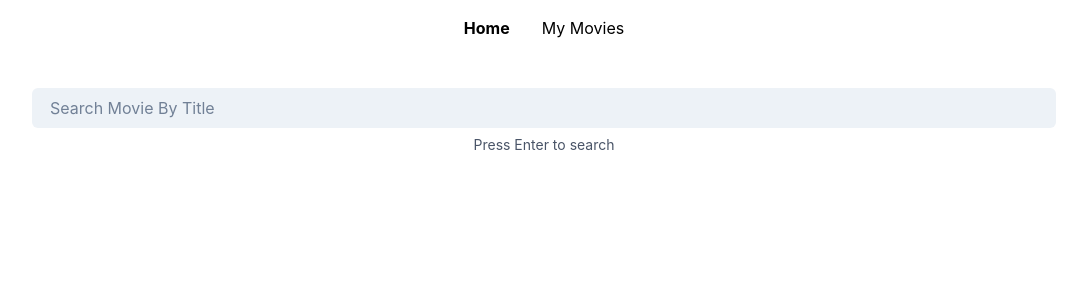
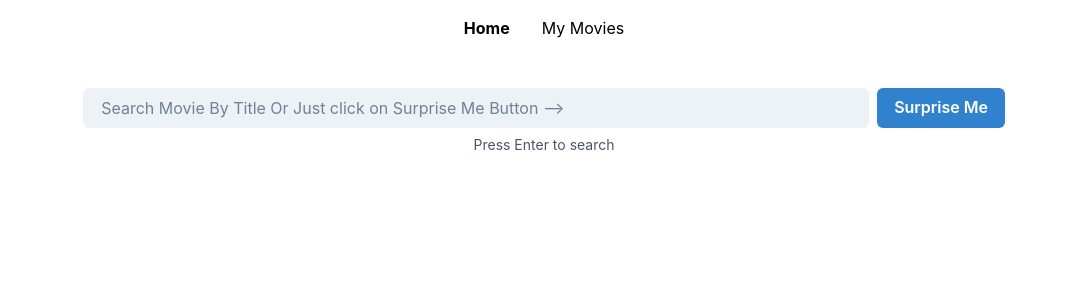
Before and after one commit to MAnfal/coding-challenge, a Next.js app: page / in a window 1280 px wide. Shown: the top 300 px of the page, without its empty margins (96-1183 px from the left). Built offline with nearby package versions, Linux system fonts and the light colour scheme.

Commit message:
Fix some styling issues.

```diff
--- a/src/pages/index.tsx
+++ b/src/pages/index.tsx
@@ -1,5 +1,5 @@
 import Head from 'next/head';
-import { Container, Input, FormHelperText, FormControl, Flex } from '@chakra-ui/react';
+import {Container, Input, FormHelperText, FormControl, Flex, Button} from '@chakra-ui/react';
 import { useState } from 'react';
 import toast from 'react-hot-toast';
 import { has } from 'lodash';
@@ -49,7 +49,7 @@ export default function Home() {
             </Head>
             <main>
                 <Container
-                    maxW={{ base: '100%', md: '90%', lg: '80%' }}
+                    maxW={{ base: '100%', md: '90%', lg: '90%' }}
                     px={{ base: 4, md: 0 }}
                     display="flex"
                     flexDirection="column"
@@ -58,23 +58,39 @@ export default function Home() {
                     height="100vh"
                 >
                     <FormControl mt={8}>
+                        <Container
+                            maxW={{ base: '100%', md: '90%', lg: '80%' }}
+                            px={{ base: 4, md: 0 }}
+                            display="flex"
+                            width="100%"
+                        >
                             <Input
                                 variant="filled"
-                            placeholder="Search Movie By Title"
+                                placeholder="Search Movie By Title Or Just click on Surprise Me Button -->"
                                 onKeyPress={async (e) => {
                                     if (e.key === 'Enter') {
                                         await searchMovie(e.currentTarget.value);
                                     }
                                 }}
                             />
+                            <Button
+                                ml={2}
+                                pl={6}
+                                pr={6}
+                                colorScheme="blue"
+                            >
+                                Surprise Me
+                            </Button>
+                        </Container>
                         <FormHelperText textAlign="center">Press Enter to search</FormHelperText>
                     </FormControl>
 
                     <Flex
                         flexWrap="wrap"
                         alignItems="center"
-                        justifyContent={{ base: 'center', md: 'space-between' }}
+                        justifyContent={{ base: 'center', md: 'flex-start' }}
                         rowGap={8}
+                        columnGap={8}
                         mt={8}
                     >
                         {
```
Also changed, not shown: src/pages/my-movies.tsx (+4 -3 lines). Lines whose indentation alone changed are shown as unchanged.
